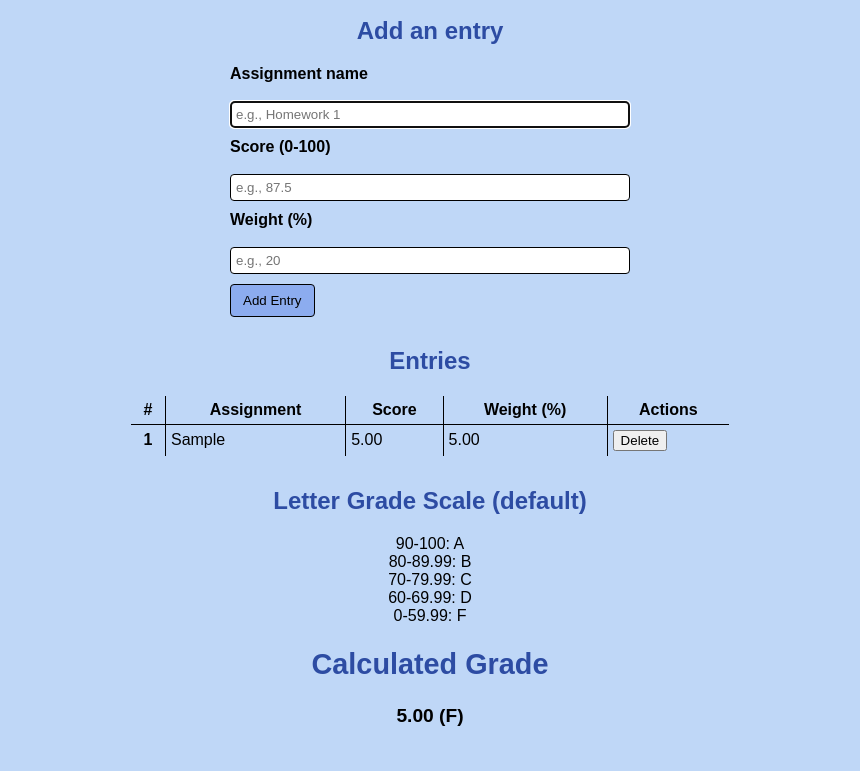
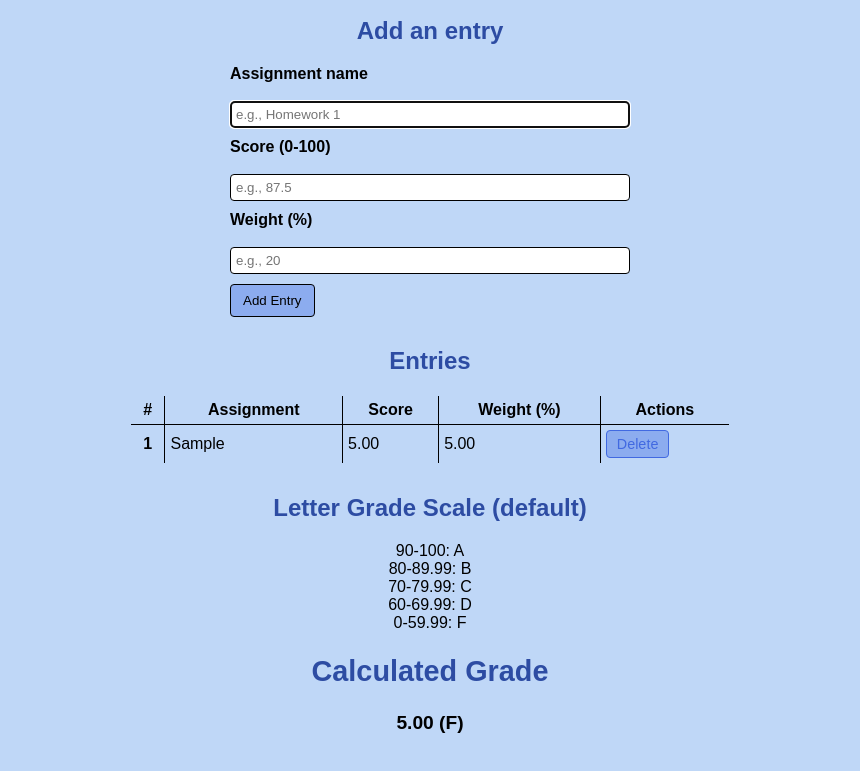
Before and after one commit to kcgr0690/grade-calc, a plain HTML site: page index.html in a window 1280 px wide. Both pictures are taken after typing "Sample", "5", "5" into the empty fields and a click on the button "Add Entry". Shown: the part 139-910 px from the top of the page, without its empty margins (210-1070 px from the left). Drawn offline with Linux system fonts and the light colour scheme.

Commit message:
added table button css

```diff
--- a/script.js
+++ b/script.js
@@ -69,7 +69,9 @@ function updateResults() {
     }
 
     const avgRounded = Number(average).toFixed(2);
+
     const letter = getLetterGrade(average);
+
     out.textContent = `${avgRounded} (${letter})`;
 }
 
--- a/styles.css
+++ b/styles.css
@@ -76,6 +76,16 @@ table#entries-table th, table#entries-table td {
     padding: 5px;
 }
 
+table#entries-table button {
+    padding: 5px 10px;
+    background-color: #8CACEF;
+    color: royalblue;
+    border: 1px solid royalblue;
+    border-radius: 4px;
+    font-size: 0.9em;
+    transition: background-color 0.3s;
+}
+
 table#entries-table th:first-child {
     border-top-left-radius: 8px;
 }
```
